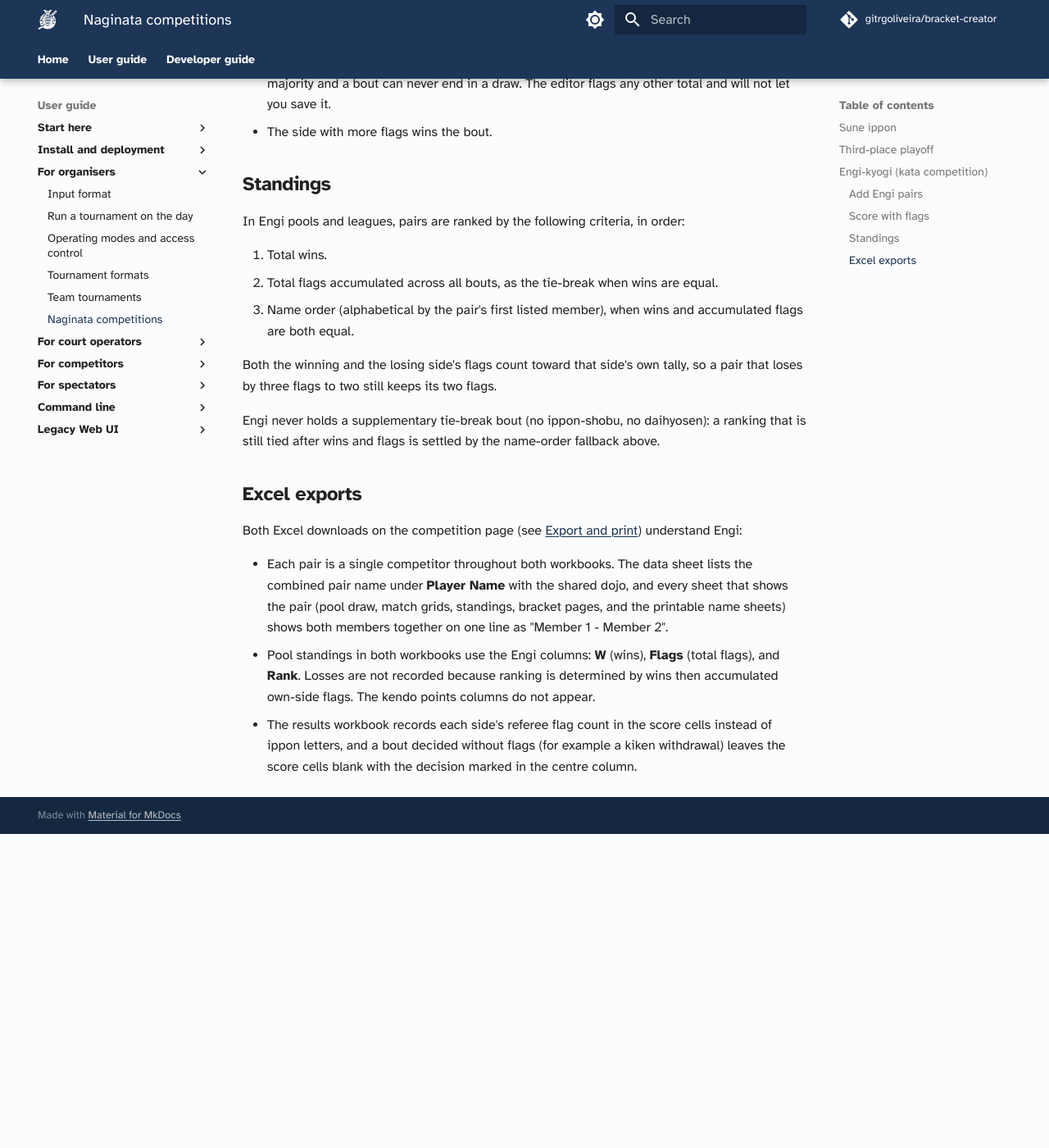
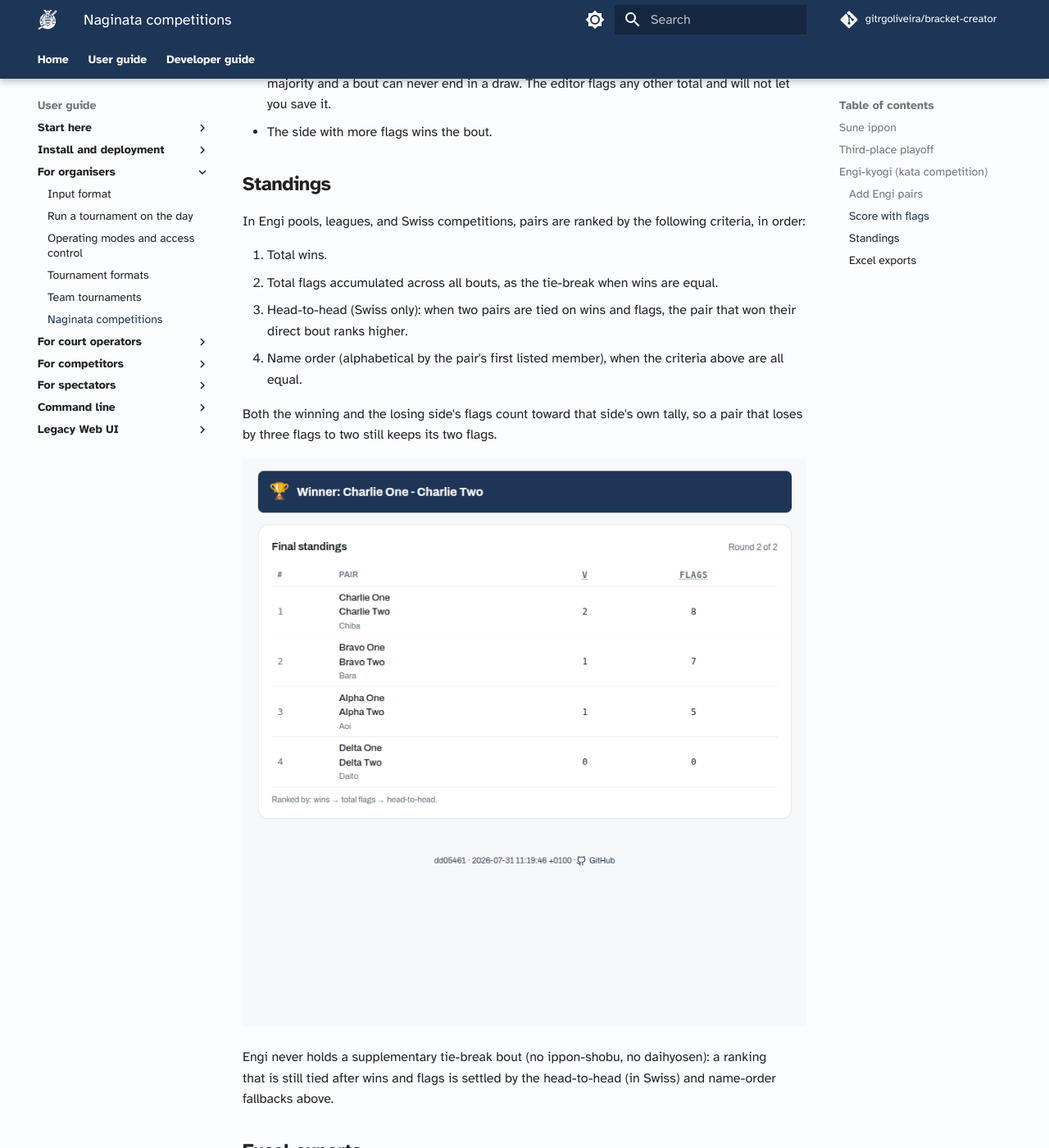
Before and after one commit to gitrgoliveira/bracket-creator, an MkDocs documentation site: the page built from docs/user-guide/organisers/naginata.md, in a window 1280 px wide and 1400 px high, scrolled down 2708 px. Shown: the whole window at 82% size. Built offline with MkDocs 1.6.1 and Material for MkDocs 9.7.7, drawn with Linux system fonts in a browser that asks for light colours; comment, search, counter and statistics services are not loaded; before the commit the page ends 3725 px from its top, so only the background shows below that.

Commit message:
docs: cover Swiss in the engi and team standings tie-break sections
The engi and team tie-break docs scoped themselves to "pools and leagues" /
"pools and league", which was only accurate while Swiss standings ignored
flags and sub-bout results. Now that Swiss ranks both correctly:

- naginata.md: engi ranking applies to Swiss too, with the Swiss-only
  head-to-head step inserted before the name-order fallback; adds a
  screenshot of the engi Swiss final standings table.
- team-tournaments.md: the eight-criteria chain applies to Swiss as well,
  followed by head-to-head then name order; adds a screenshot of the team
  Swiss standings table with the full tie-break columns.
- formats.md: the Swiss "review the standings" step now points at the
  kind-specific ranking detail instead of implying points-scored for all.

Verified with make docs/build (strict); anchors checked in the rendered
HTML.

Co-Authored-By: Claude Opus 4.8 (1M context) <noreply@anthropic.com>

```diff
--- a/docs/user-guide/organisers/naginata.md
+++ b/docs/user-guide/organisers/naginata.md
@@ -108,19 +108,24 @@ and Shiro (white):
 
 ### Standings
 
-In Engi pools and leagues, pairs are ranked by the following criteria, in order:
+In Engi pools, leagues, and Swiss competitions, pairs are ranked by the
+following criteria, in order:
 
 1. Total wins.
 2. Total flags accumulated across all bouts, as the tie-break when wins are equal.
-3. Name order (alphabetical by the pair's first listed member), when wins and
-   accumulated flags are both equal.
+3. Head-to-head (Swiss only): when two pairs are tied on wins and flags, the
+   pair that won their direct bout ranks higher.
+4. Name order (alphabetical by the pair's first listed member), when the
+   criteria above are all equal.
 
 Both the winning and the losing side's flags count toward that side's own tally,
 so a pair that loses by three flags to two still keeps its two flags.
 
+![Engi Swiss standings: a winner banner above a final standings table with rank, pair, victories (V), and total flags columns, and a caption reading "Ranked by: wins, total flags, head-to-head".](../../screenshots/swiss-standings-engi.png)
+
 Engi never holds a supplementary tie-break bout (no ippon-shobu, no daihyosen):
-a ranking that is still tied after wins and flags is settled by the name-order
-fallback above.
+a ranking that is still tied after wins and flags is settled by the head-to-head
+(in Swiss) and name-order fallbacks above.
 
 ### Excel exports
 
```
Also changed, not shown: docs/user-guide/organisers/formats.md (+1 -1 lines), docs/user-guide/organisers/team-tournaments.md (+7 -1 lines), docs/screenshots/swiss-standings-engi.png (added), docs/screenshots/swiss-standings-team.png (added).
